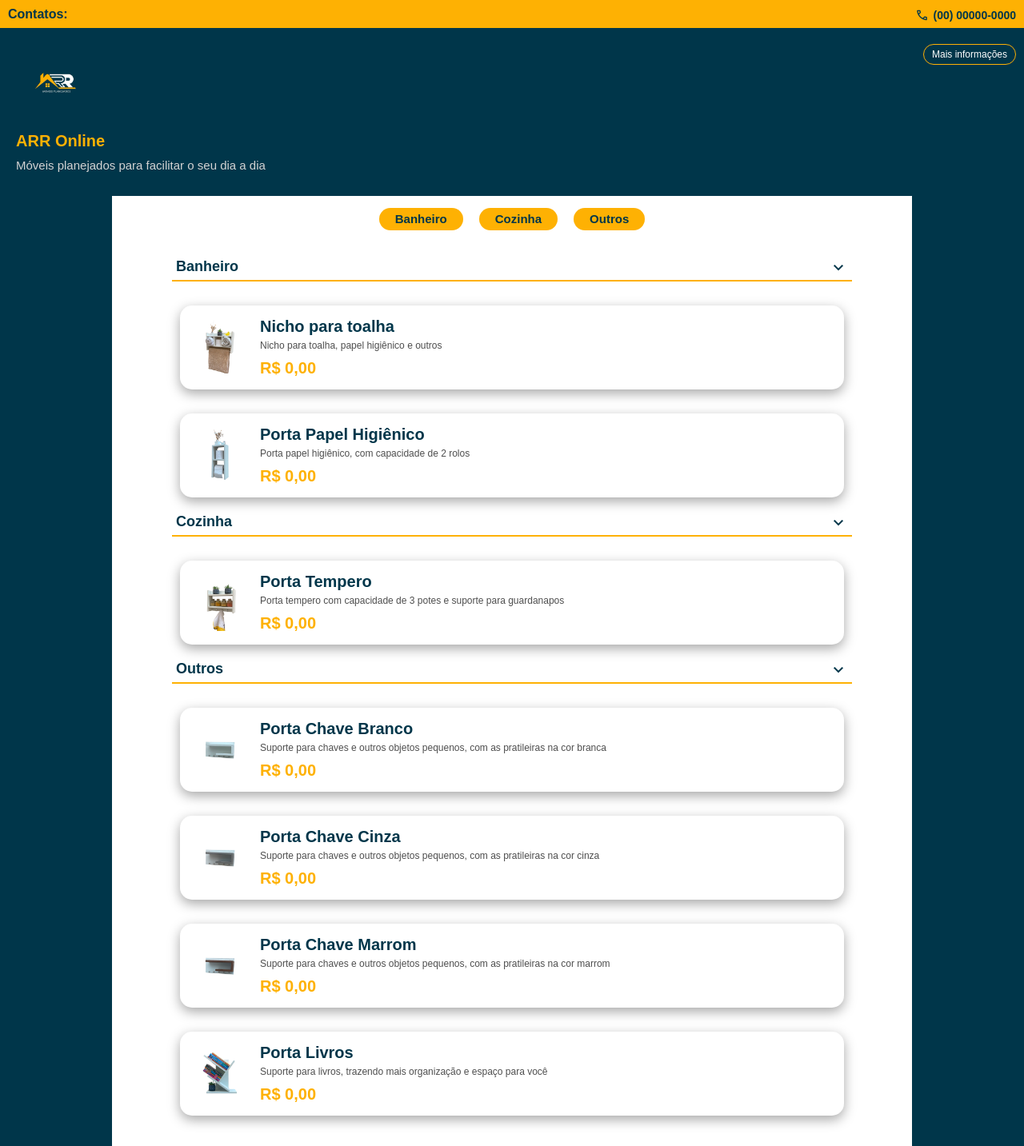
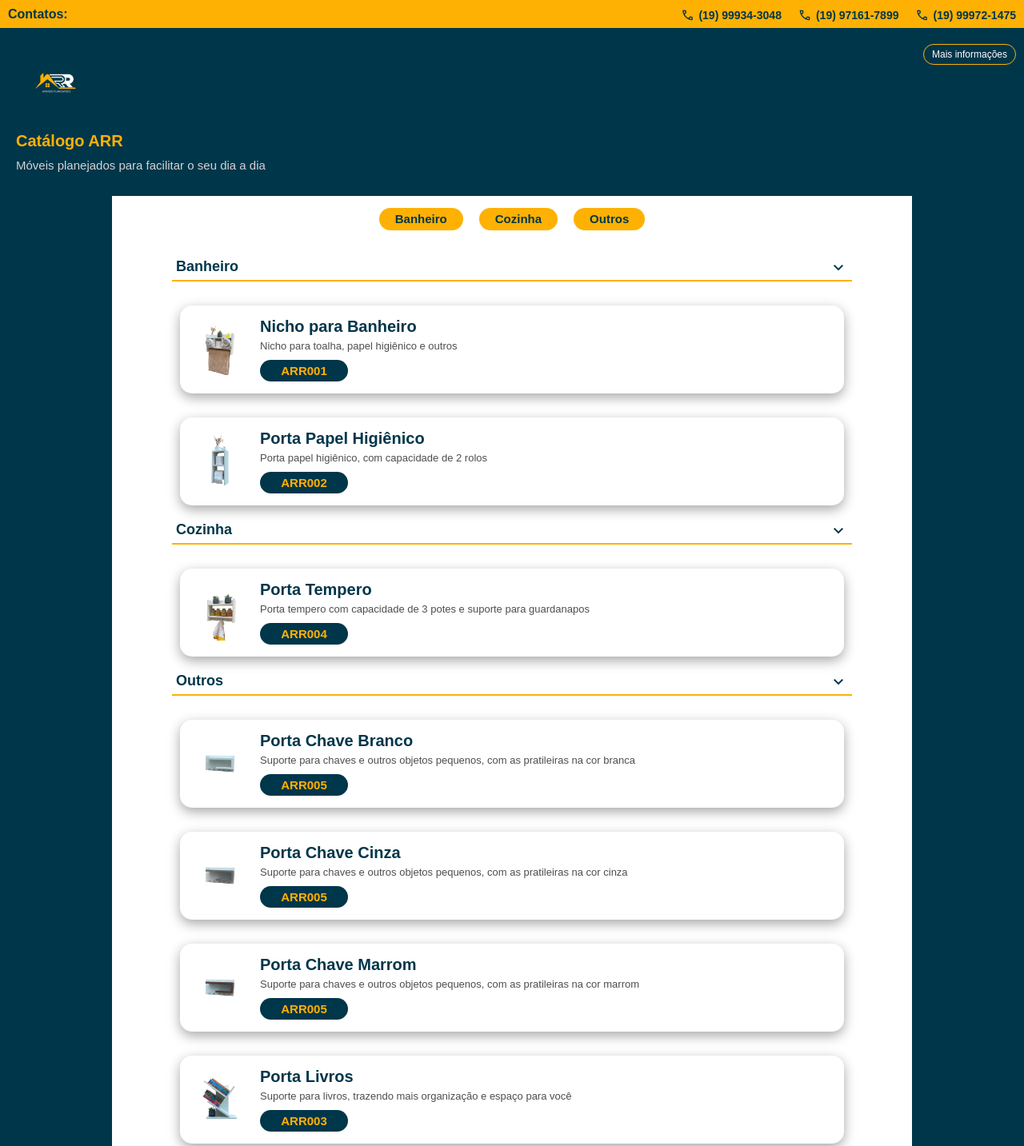
Before and after one commit to otaviosrb/Site-ARR, a plain HTML site: page index.html in a window 1280 px wide. Shown: the top 1433 px of the page at 80% size. Drawn offline with nearby package versions, Linux system fonts and the light colour scheme.

Commit message:
Atualização Site
Add códigos dos produtos, contatos e retoques no design do site

```diff
--- a/index.html
+++ b/index.html
@@ -7,19 +7,21 @@
     <link rel="stylesheet" href="styles/mediaqueries.css">
     <link rel="stylesheet" href="https://fonts.googleapis.com/css2?family=Material+Symbols+Outlined:opsz,wght,FILL,GRAD@20..48,100..700,0..1,-50..200" />
     <link rel="stylesheet" href="styles/fotos.css">
-    <link rel="shortcut icon" href="cardapio.png" type="image/x-icon">
-    <title>Cardápio</title>
+    <link rel="shortcut icon" href="icon.png" type="image/x-icon">
+    <title>Catálogo - ARR</title>
 </head>
 <body>
     <section class="contato">
         <h3 id="contact">Contatos:</h1>
         <!-- <h3 id="closed">Fechado</h1> -->
-        <p id="telefone"><span class="material-symbols-outlined">call</span>(00) 00000-0000</p>
+        <p id="telefone"><span class="material-symbols-outlined">call</span>(19) 99972-1475</p>
+        <p id="telefone"><span class="material-symbols-outlined">call</span>(19) 97161-7899</p>
+        <p id="telefone"><span class="material-symbols-outlined">call</span>(19) 99934-3048</p>
     </section>
     <header>
-        <button id="moreInfo">Mais informações</button>
+        <a href="https://l.instagram.com/?u=http%3A%2F%2Flinktr.ee%2Farrplanejados&e=AT3YIOJul_fr9Nyygswt-KJnkbYNpavcChX5nazIYnwETJEFC4V5UN8LOt1ffbPvzRrJb2Zq_esJSFh6MwqYK7ftTh5UpxuwFdbOzA" target="_blank"><button id="moreInfo">Mais informações</button></a>
         <div id="logo"></div>
-        <h1 id="nome">ARR Online</h1>
+        <h1 id="nome">Catálogo ARR</h1>
         <p id="descrição">Móveis planejados para facilitar o seu dia a dia</p>
     </header>
     <!-- <div class="info">
@@ -58,9 +60,9 @@
             <div class="produto">
                 <div class="fotoProd" id="fotoB1"></div>
                 <div class="text-container">
-                    <h1>Nicho para toalha</h1>
+                    <h1>Nicho para Banheiro</h1>
                     <p>Nicho para toalha, papel higiênico e outros</p>
-                    <h2>R$ 0,00</h2>
+                    <h2>ARR001</h2>
                 </div>
             </div>
             <div class="produto">
@@ -68,7 +70,7 @@
                 <div class="text-container">
                     <h1>Porta Papel Higiênico</h1>
                     <p>Porta papel higiênico, com capacidade de 2 rolos</p>
-                    <h2>R$ 0,00</h2>
+                    <h2>ARR002</h2>
                 </div>
             </div>
             <!-- <div class="produto">
@@ -91,7 +93,7 @@
                 <div class="text-container">
                     <h1>Porta Tempero</h1>
                     <p>Porta tempero com capacidade de 3 potes e suporte para guardanapos</p>
-                    <h2>R$ 0,00</h2>
+                    <h2>ARR004</h2>
                 </div>
             </div>
             <!-- <div class="produto">
@@ -122,7 +124,7 @@
                 <div class="text-container">
                     <h1>Porta Chave Branco</h1>
                     <p>Suporte para chaves e outros objetos pequenos, com as pratileiras na cor branca</p>
-                    <h2>R$ 0,00</h2>
+                    <h2>ARR005</h2>
                 </div>
             </div>
             <div class="produto">
@@ -130,7 +132,7 @@
                 <div class="text-container">
                     <h1>Porta Chave Cinza</h1>
                     <p>Suporte para chaves e outros objetos pequenos, com as pratileiras na cor cinza</p>
-                    <h2>R$ 0,00</h2>
+                    <h2>ARR005</h2>
                 </div>
             </div>
             <div class="produto">
@@ -138,7 +140,7 @@
                 <div class="text-container">
                     <h1>Porta Chave Marrom</h1>
                     <p>Suporte para chaves e outros objetos pequenos, com as pratileiras na cor marrom</p>
-                    <h2>R$ 0,00</h2>
+                    <h2>ARR005</h2>
                 </div>
             </div>
             <div class="produto">
@@ -146,7 +148,7 @@
                 <div class="text-container">
                     <h1>Porta Livros</h1>
                     <p>Suporte para livros, trazendo mais organização e espaço para você</p>
-                    <h2>R$ 0,00</h2>
+                    <h2>ARR003</h2>
                 </div>
             </div>
         </section>
--- a/styles/style.css
+++ b/styles/style.css
@@ -47,6 +47,7 @@ header {
     background-color: transparent;
     color: white;
     font-size: 12px;
+    cursor: pointer;
 }
 
 #moreInfo:hover {
@@ -258,14 +259,19 @@ main {
 }
 
 .text-container p {
-    font-size: 12px;
+    font-size: 13px;
     color: rgb(78, 78, 78);
     margin-bottom: 10px;
 }
 
 .text-container h2 {
-    font-size: 20px;
+    width: 100px;
+    text-align: center;
+    font-size: 15px;
     color: var(--amarelo);
+    background-color: var(--azul);
+    padding: 5px;
+    border-radius: 50px;
 }
 
 .sessao {
```
Also changed, not shown: icon.png (added).
